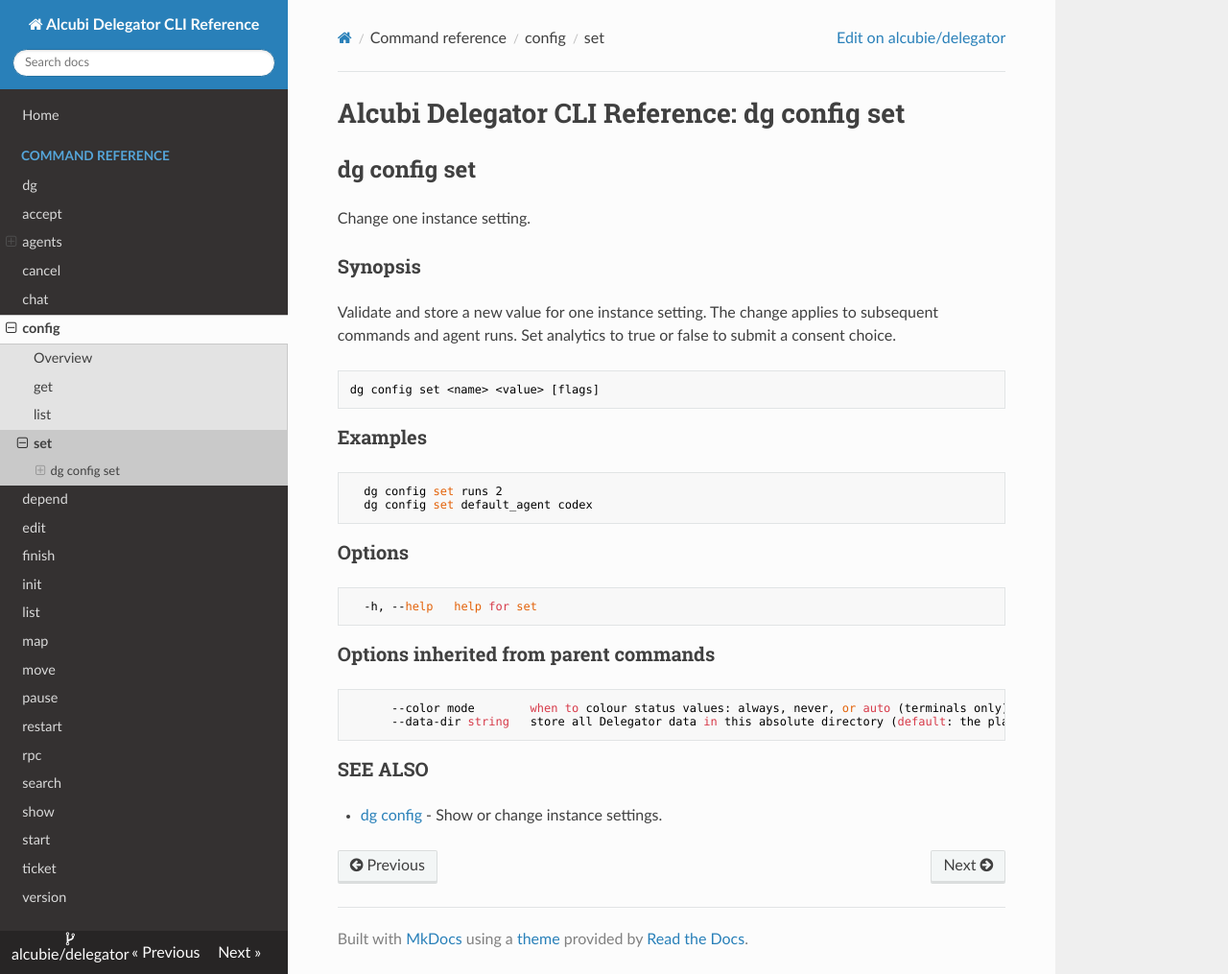
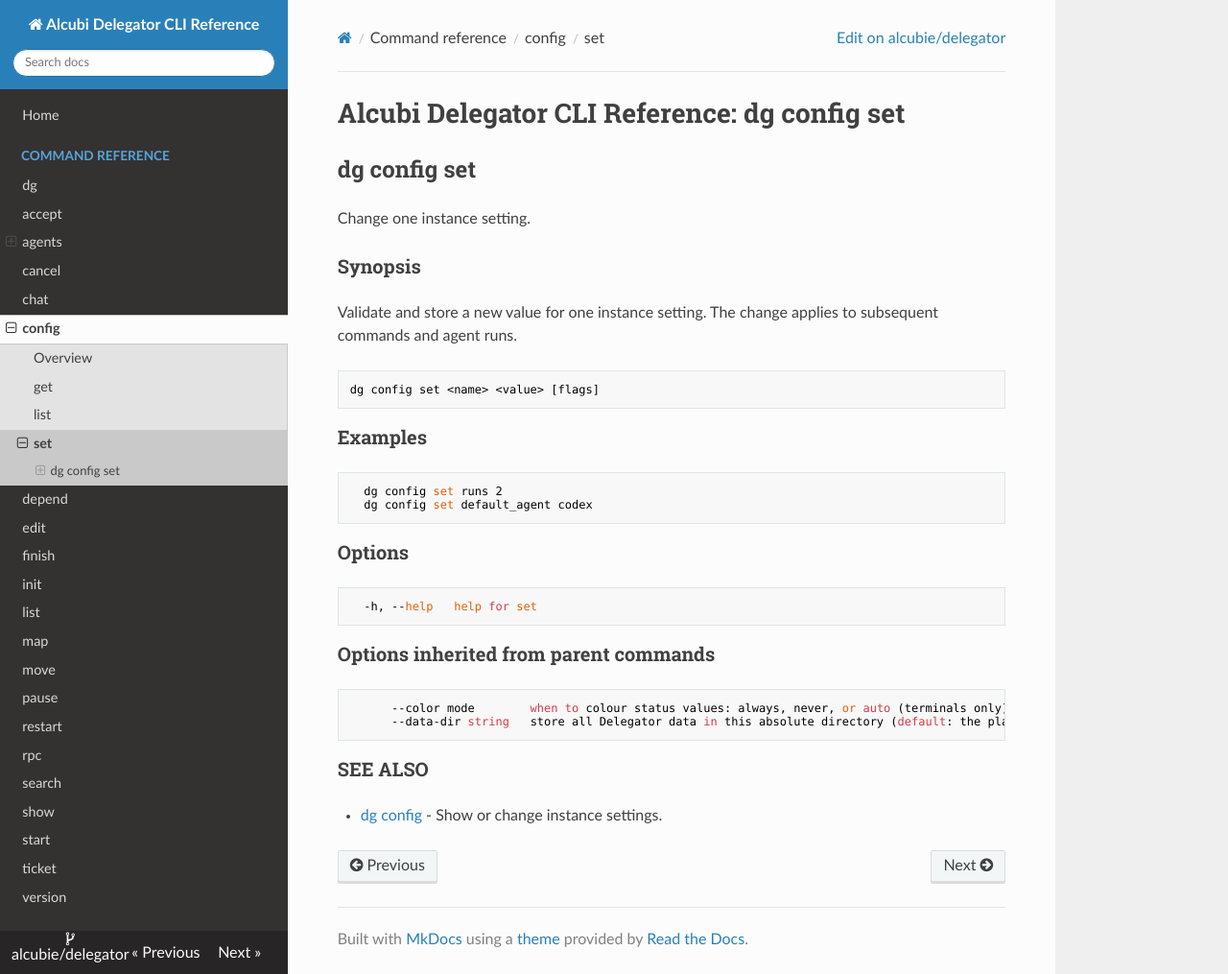
Before and after one commit to alcubie/delegator, an MkDocs documentation site: the page built from docs/public/reference/dg_config_set.md, in a window 1280 px wide and 1015 px high. Shown: the whole window at 96% size. Built offline with MkDocs 1.6.1, drawn with Linux system fonts in a browser that asks for light colours; nearby versions of some CDN libraries.

Commit message:
Keep config command help generic
Remove analytics-specific explanations from the config get/set synopses
so these commands describe all settings consistently. The analytics
setting description already explains null and the explicit true/false
choices. Regenerate the command reference with make docs.

This is a help-only correction to ticket 299; consent behavior and the
split follow-up scopes are unchanged. Validate with the normal
pre-commit repository checks.

````diff
--- a/docs/public/reference/dg_config_set.md
+++ b/docs/public/reference/dg_config_set.md
@@ -6,7 +6,7 @@
 
 ### Synopsis
 
-Validate and store a new value for one instance setting. The change applies to subsequent commands and agent runs. Set analytics to true or false to submit a consent choice.
+Validate and store a new value for one instance setting. The change applies to subsequent commands and agent runs.
 
 ```
 dg config set <name> <value> [flags]
````
Also changed, not shown: docs/public/reference/dg_config_get.md (+1 -1 lines), 1 other file.
